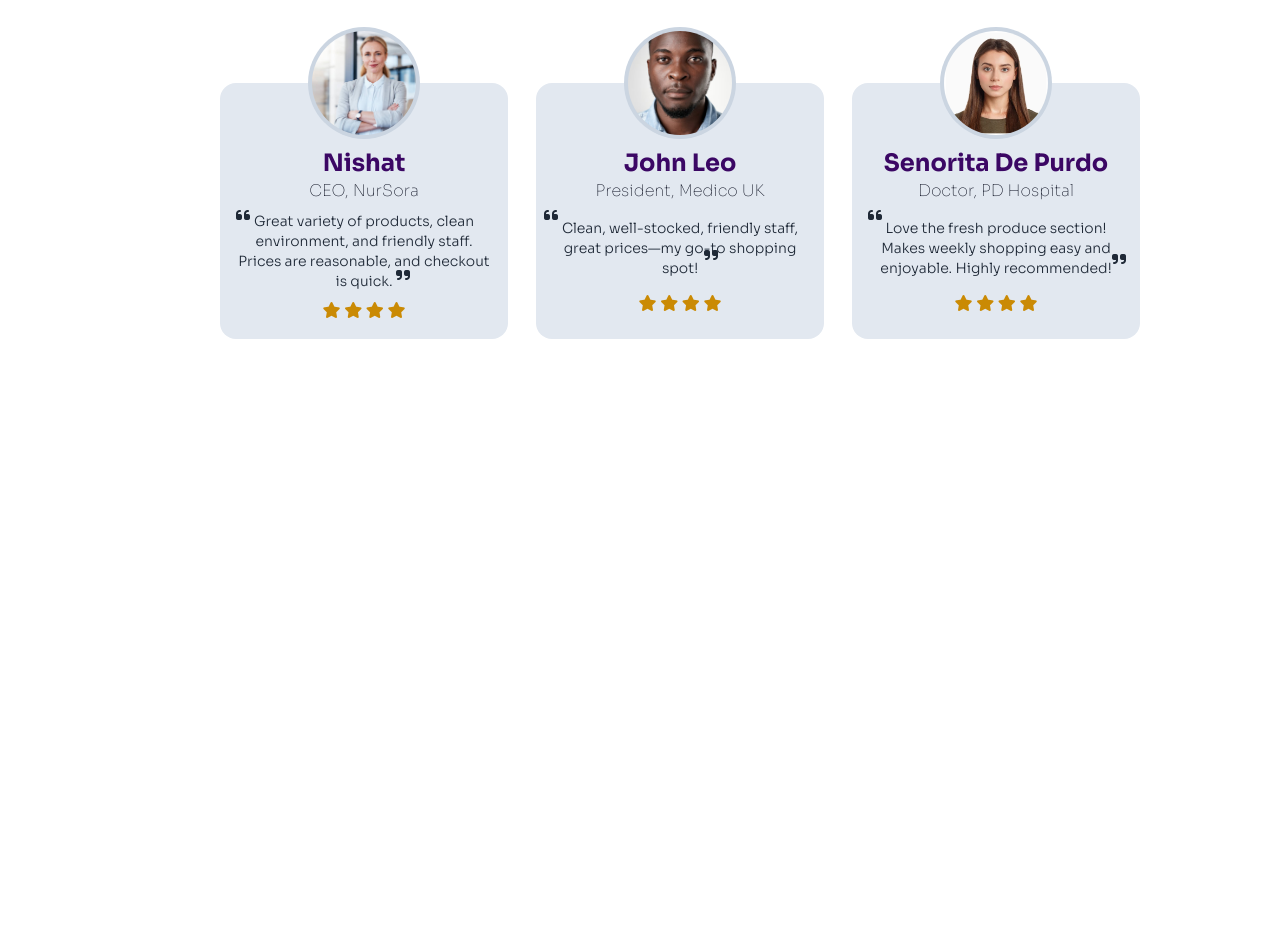
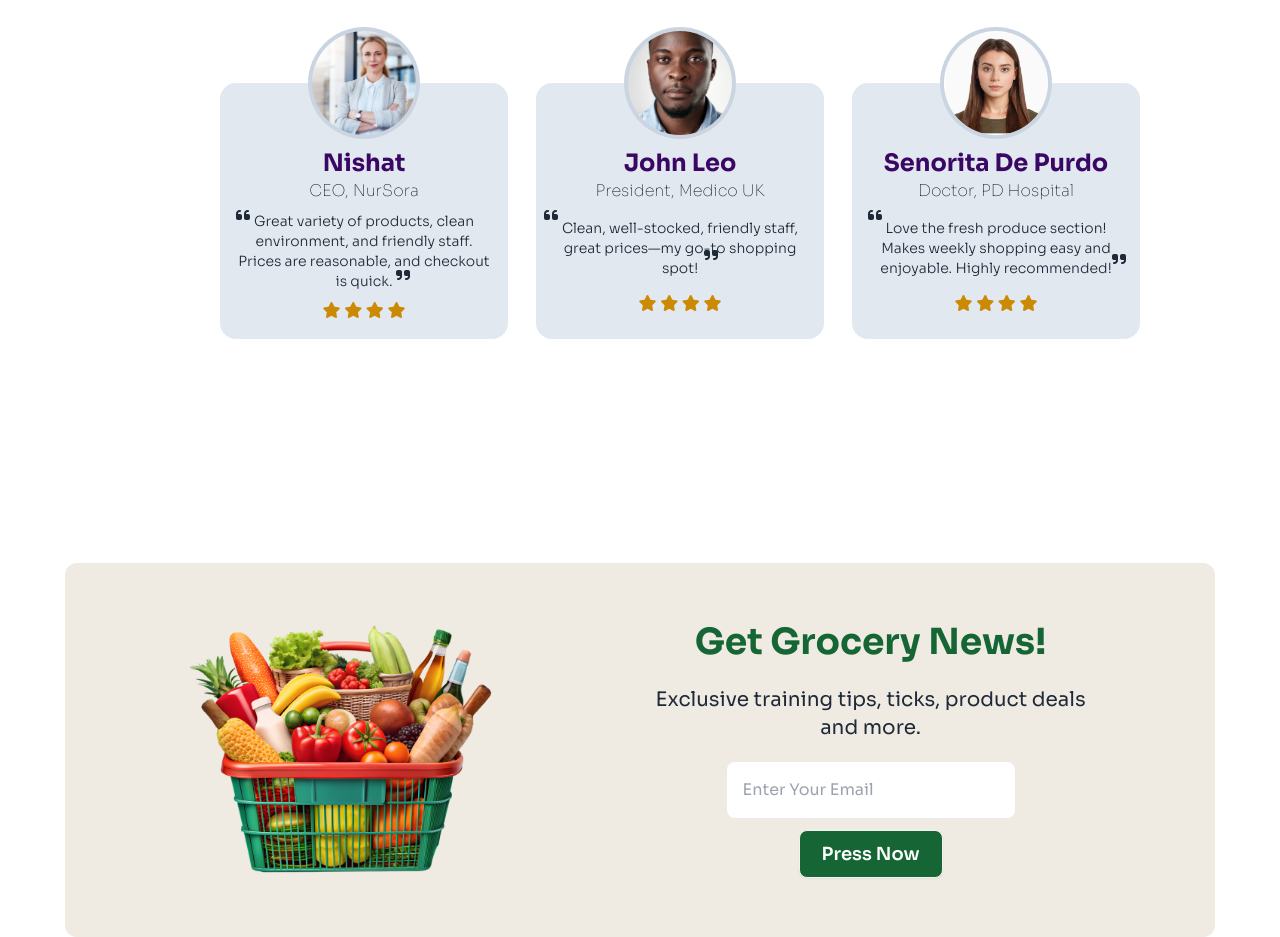
Before and after one commit to raseduzzaman-rayhan/B11-Assignment-03-Nature-s-Platter, a plain HTML site: page index.html in a window 1280 px wide. Shown: the part 2782-3719 px from the top of the page. Before the commit the page ends 3249 px from the top, so only its background shows below. Drawn offline with nearby package versions, Linux system fonts and the light colour scheme.

Commit message:
Grocery News section created

```diff
--- a/index.html
+++ b/index.html
@@ -456,8 +456,24 @@
                 </div>
             </div>
         </section>
+        <!-- Grocery News section -->
+        <section class="relative max-w-[1150px] top-56 lg:top-56 bg-cardBgColor lg:w-full mx-auto rounded-xl ">
+            <div class="flex flex-col lg:flex-row gap-6 lg:gap-32 lg:mx-28 py-8 lg:py-14 ">
+                <div class="w-56 lg:w-96 mx-auto ">
+                    <img src="./Images/vegetable-busket.png" alt="">
+                </div>
+                <div class="flex flex-col justify-center items-center ">
+                    <h2 class="text-2xl text-green-800 lg:text-text font-bold lg:text-4xl mb-6 ">Get Grocery News!</h2>
+                    <p class="lg:text-xl text-center mb-5 ">Exclusive training tips, ticks, product deals and more.</p>
+                    <input class="w-72 text-sm lg:text-base mb-3 p-2 lg:p-4 rounded-lg " type="email"
+                        placeholder="Enter Your Email">
+                    <button class="btn text-white text-lg bg-green-800 w-36">Press Now</button>
+                </div>
+            </div>
+        </section>
     </main>
     <footer>
     </footer>
 </body>
+
 </html>
```
